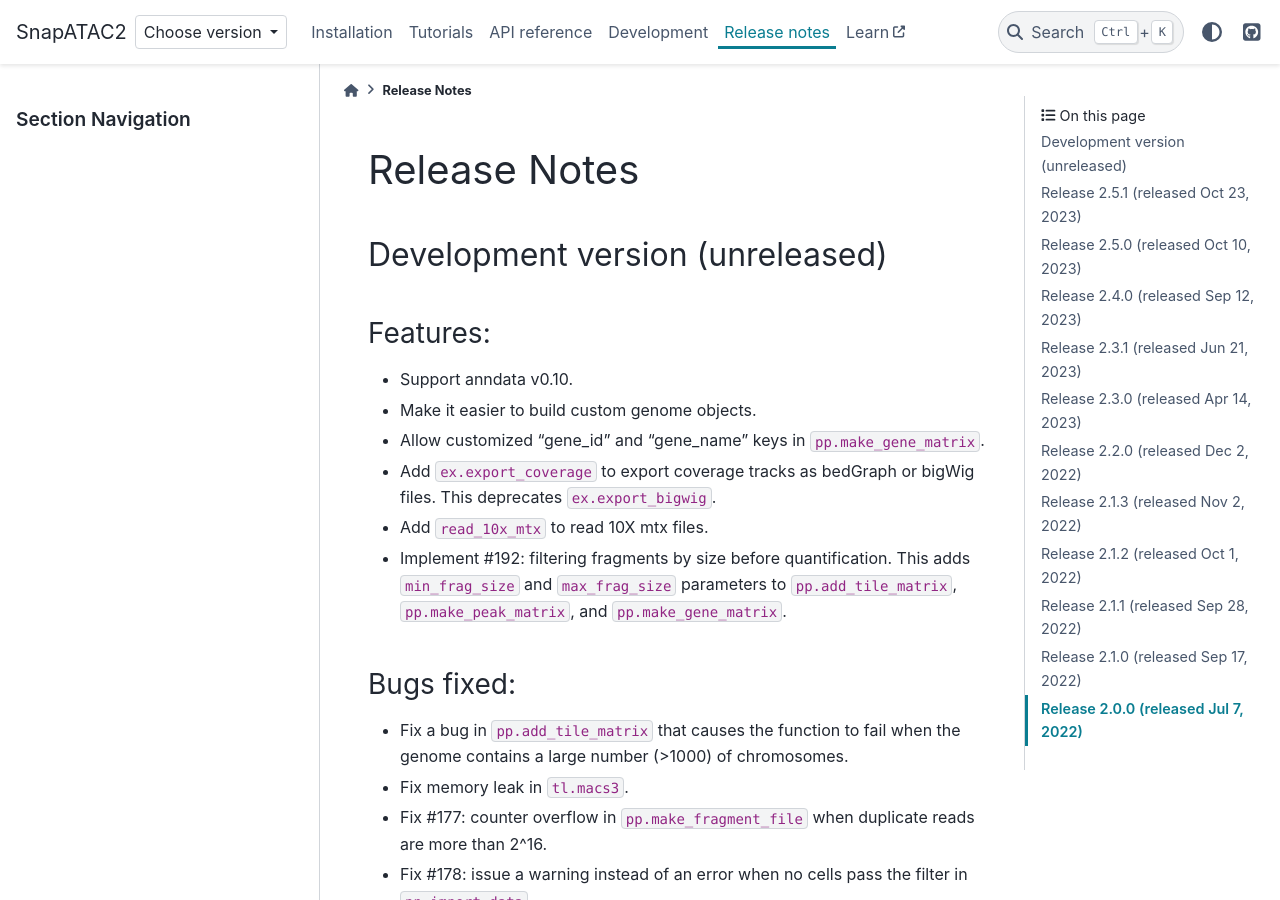
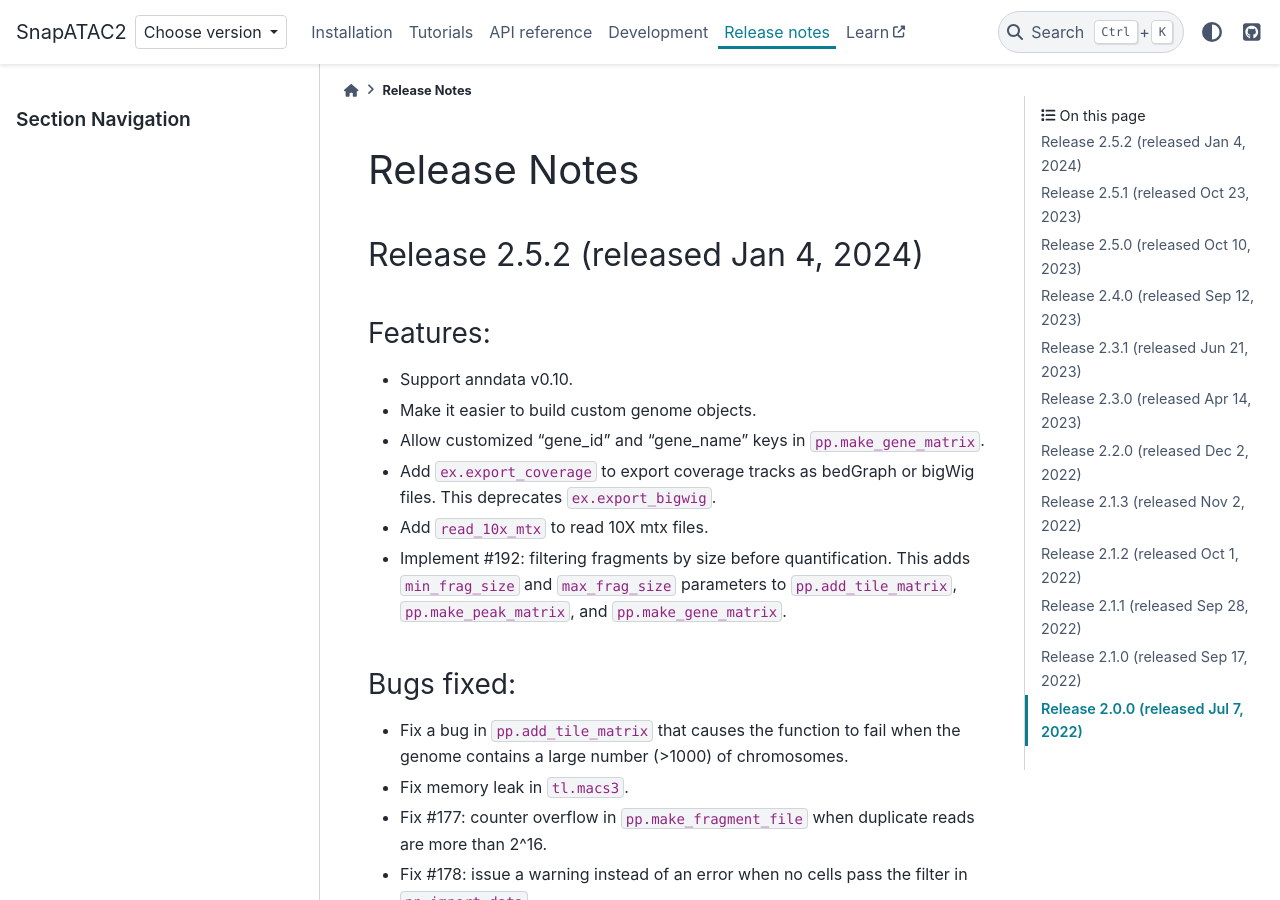
Before and after one commit to kaizhang/SnapATAC2, a Sphinx documentation site: the page built from docs/changelog.md, in a window 1280 px wide and 900 px high. Built offline with Sphinx 7.4.7 and the PyData theme 0.15.4, drawn with Linux system fonts in a browser that asks for light colours; pages that are not in the unit, such as notebooks, are missing from menus; the version number is read from the project's files by our own code; some of the changed text lies outside the part shown.

```diff
--- a/docs/changelog.md
+++ b/docs/changelog.md
@@ -1,6 +1,6 @@
 # Release Notes
 
-## Development version (unreleased)
+## Release 2.5.2 (released Jan 4, 2024)
 
 ### Features:
 
--- a/docs/conf.py
+++ b/docs/conf.py
@@ -28,7 +28,7 @@ print(f'Building documentation for SnapATAC2 {release} (short version: {version}
 # -- Project information -----------------------------------------------------
 
 project = 'SnapATAC2'
-copyright = '2022-2023, Kai Zhang'
+copyright = '2022-2024, Kai Zhang'
 author = 'Kai Zhang'
 
 # -- General configuration ---------------------------------------------------
--- a/snapatac2-python/snapatac2/_version.py
+++ b/snapatac2-python/snapatac2/_version.py
@@ -1 +1 @@
-__version__ = "2.5.2.dev1"
+__version__ = "2.5.2"
```
Also changed, not shown: 3 other files.
